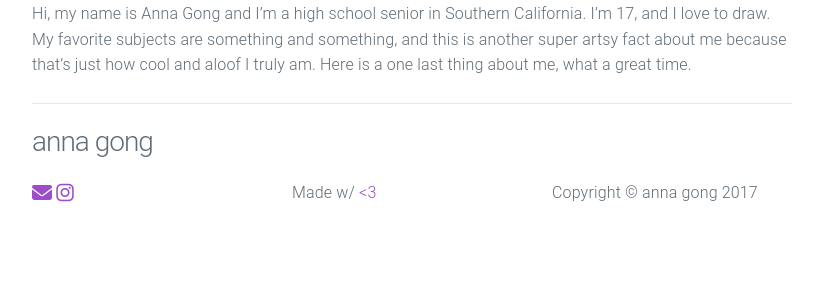
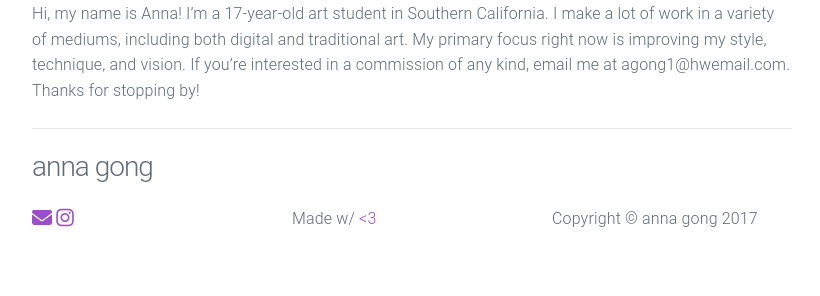
Before and after one commit to annagong/annagong.github.io, a Jekyll site: the page built from about.md, in a window 1280 px wide, cut to the strip 653-949 px from the top of the page. Shown: the whole strip, without its empty margins (228-1048 px from the left). Built offline with Jekyll 4.4.1, drawn with Linux system fonts in a browser that asks for light colours; nearby versions of some CDN libraries; before the commit the page ends 924 px from its top, so only the background shows below that.

Commit message:
Update about.md

```diff
--- a/about.md
+++ b/about.md
@@ -6,4 +6,4 @@ permalink: /about/
 
 ![girl](https://byizzy.github.io/annagong/girl.png)
 
-Hi, my name is Anna Gong and I'm a high school senior in Southern California. I'm 17, and I love to draw. My favorite subjects are something and something, and this is another super artsy fact about me because that's just how cool and aloof I truly am. Here is a one last thing about me, what a great time.
+Hi, my name is Anna! I'm a 17-year-old art student in Southern California. I make a lot of work in a variety of mediums, including both digital and traditional art. My primary focus right now is improving my style, technique, and vision. If you're interested in a commission of any kind, email me at agong1@hwemail.com. Thanks for stopping by!
```
